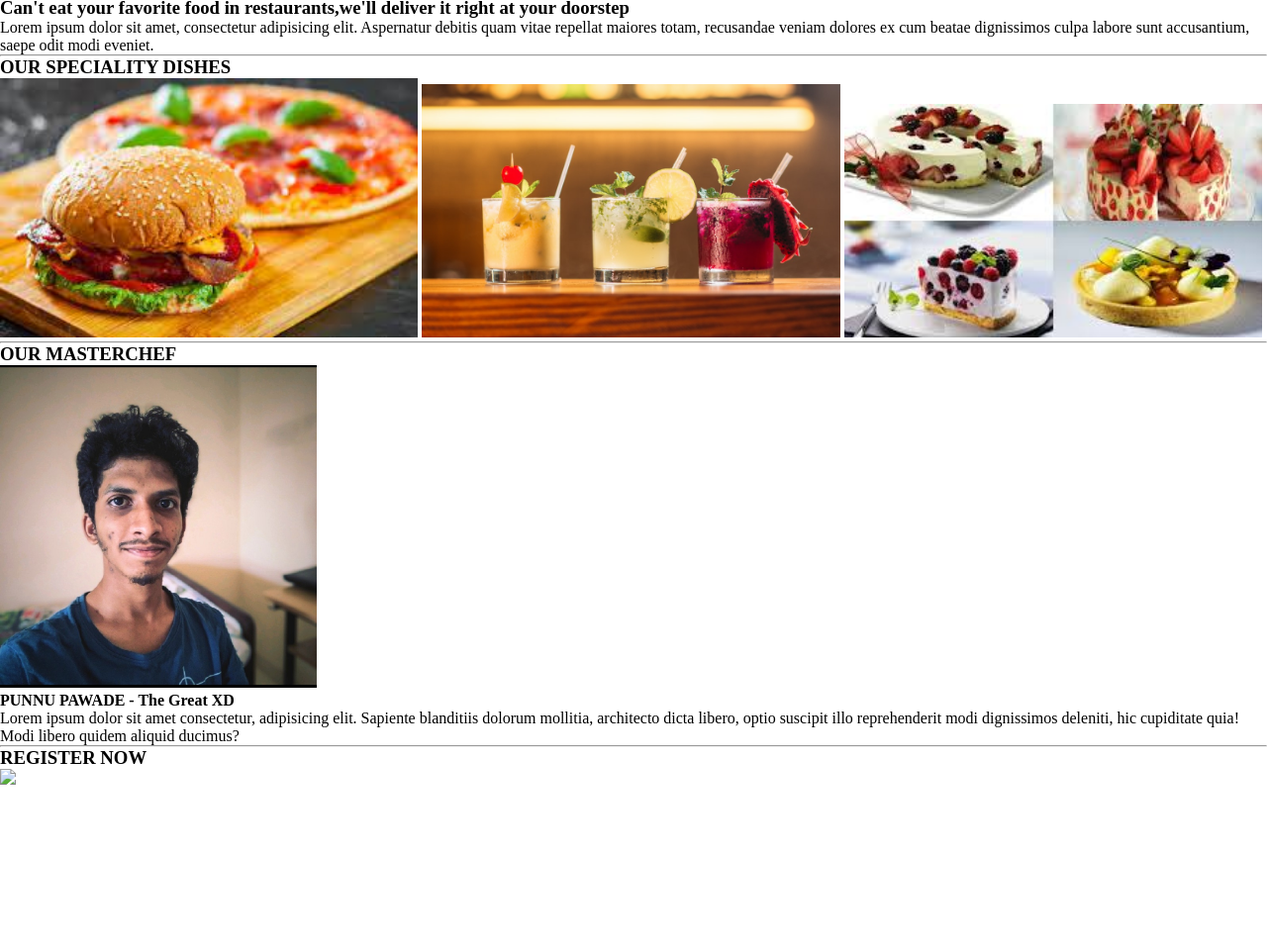
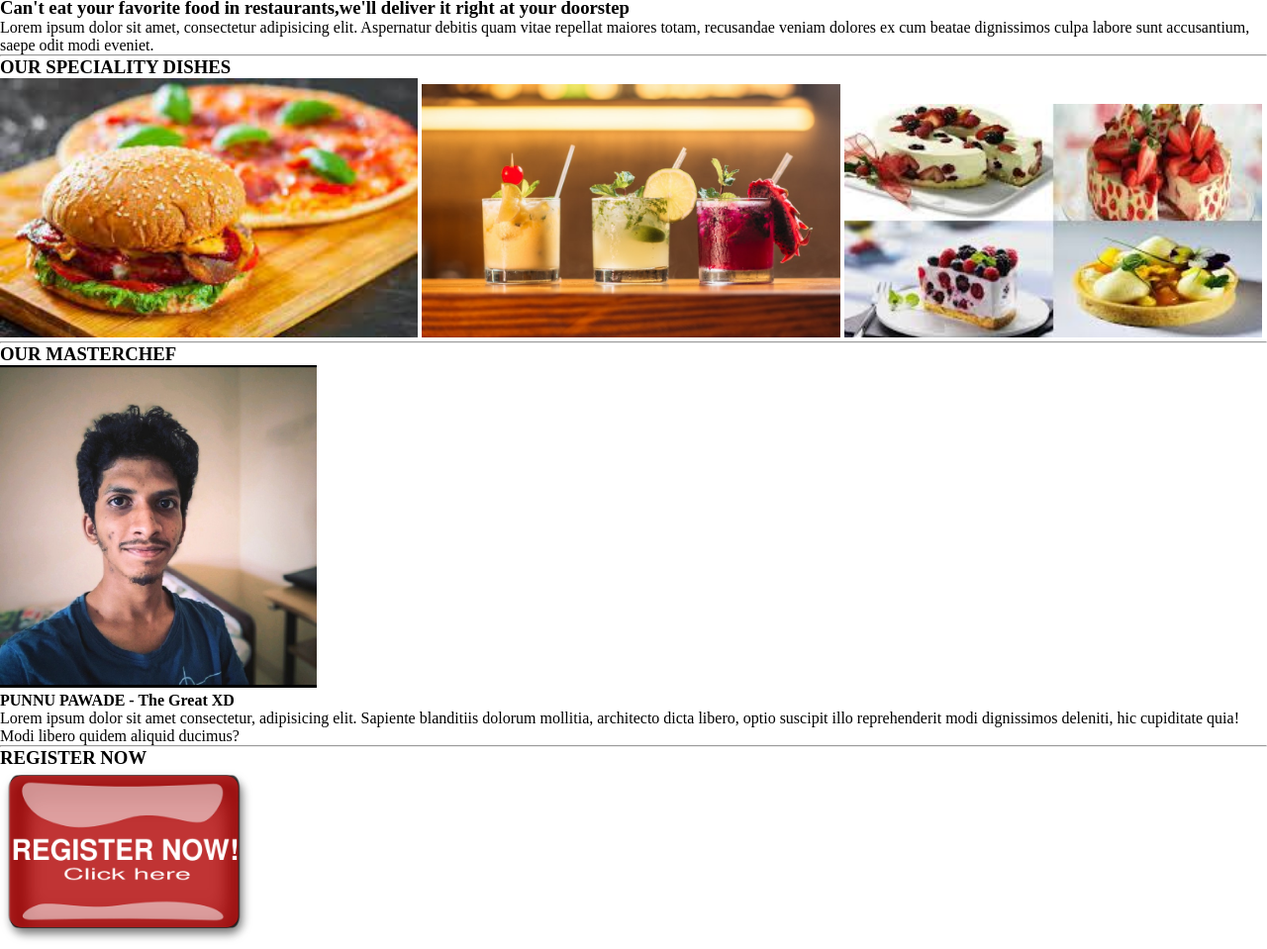
Before and after one commit to vaibhavvvvv/testing-repository, a plain HTML site: page index.html in a window 1280 px wide. Shown: the part 83-1042 px from the top of the page at 99% size. Before the commit the page ends 880 px from the top, so only its background shows below. Drawn offline with Linux system fonts and the light colour scheme.

Commit message:
only changed the image path

```diff
--- a/index.html
+++ b/index.html
@@ -62,7 +62,7 @@
     <hr>
 
     <h3>REGISTER NOW </h3>
-    <a href="http://"><img src="4.jpg" width="20%"></a>
+    <a href="#"><img src="photos/4.jpg" width="20%"></a>
 
 </body>
 
```
